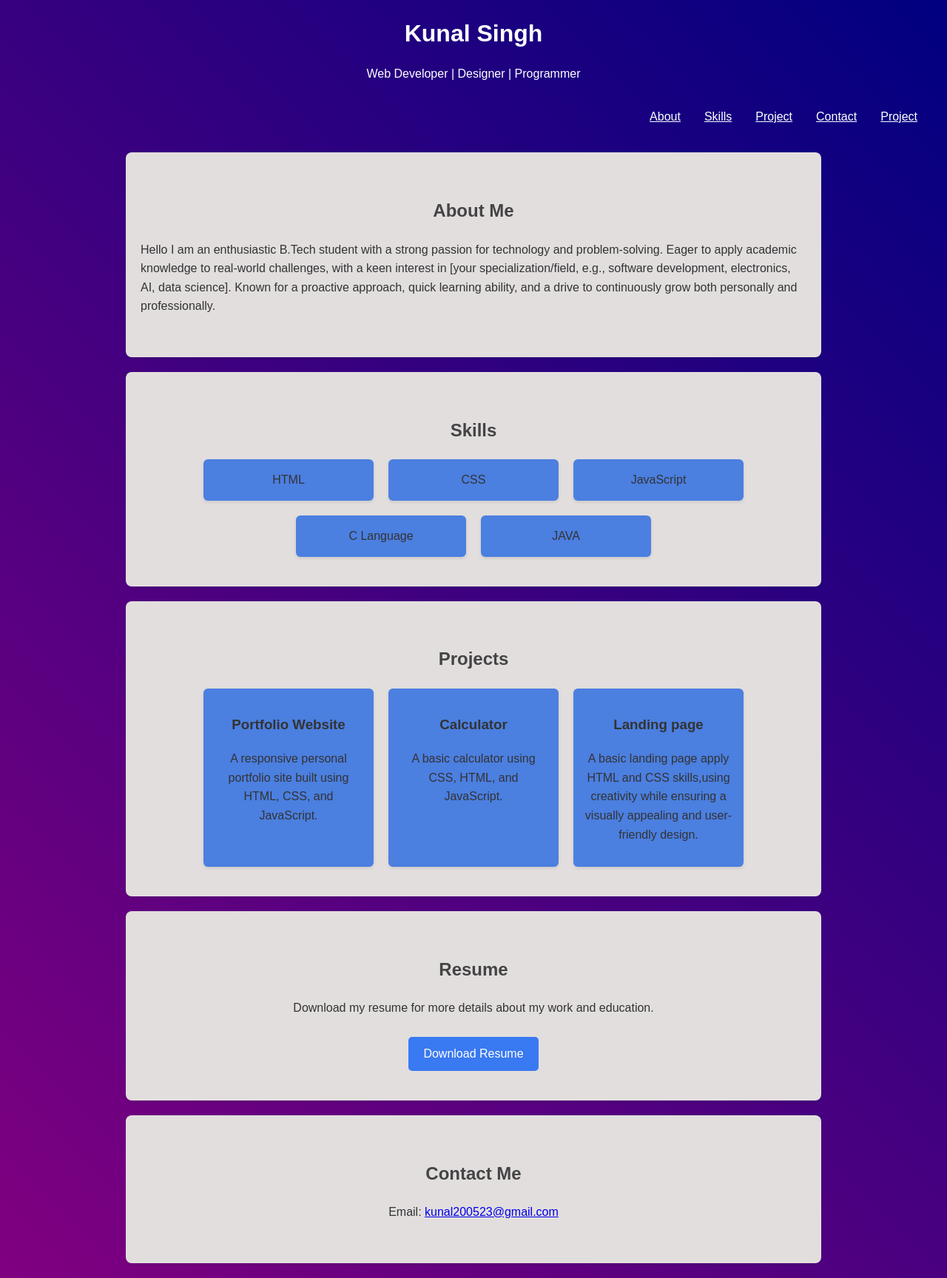
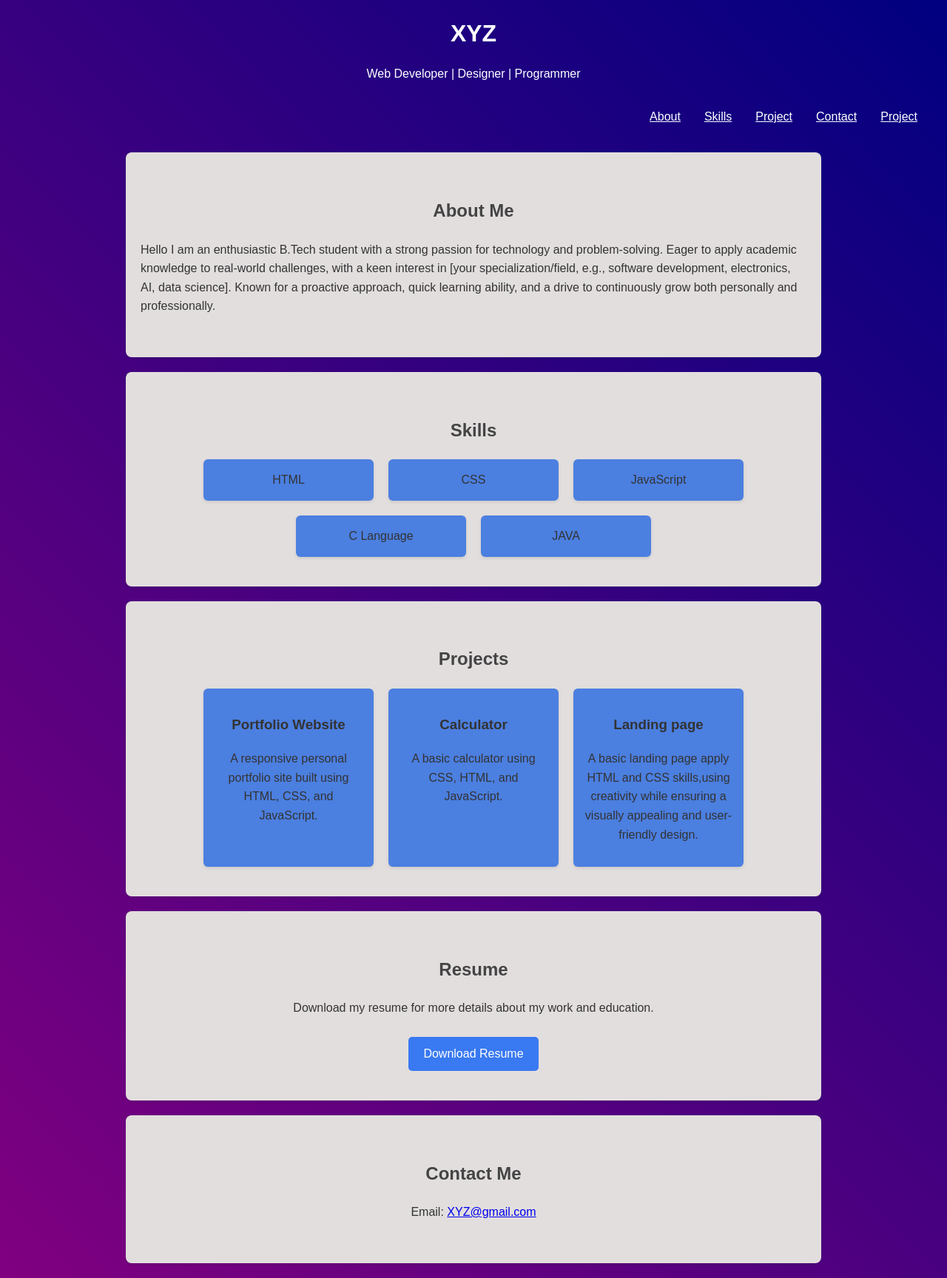
Before and after one commit to Priyanshu045-eng/Portfolio, a plain HTML site: page index.html in a window 1280 px wide. Shown: the whole page at 74% size. Drawn offline with Linux system fonts and the light colour scheme.

Commit message:
Update index.html

```diff
--- a/index.html
+++ b/index.html
@@ -8,7 +8,7 @@
 </head>
 <body>
   <header>
-    <h1>Kunal Singh</h1>
+    <h1>XYZ</h1>
     <p>Web Developer | Designer | Programmer</p>
     <nav>
         <div class="logo"></div>
@@ -62,8 +62,9 @@
   </section>
   <section id="contact">
     <h2>Contact Me</h2>
-    <p>Email: <a href="#">kunal200523@gmail.com</a></p>
+    <p>Email: <a href="#">XYZ@gmail.com</a></p>
 
   </section>
 </body>
+
 </html>
```
